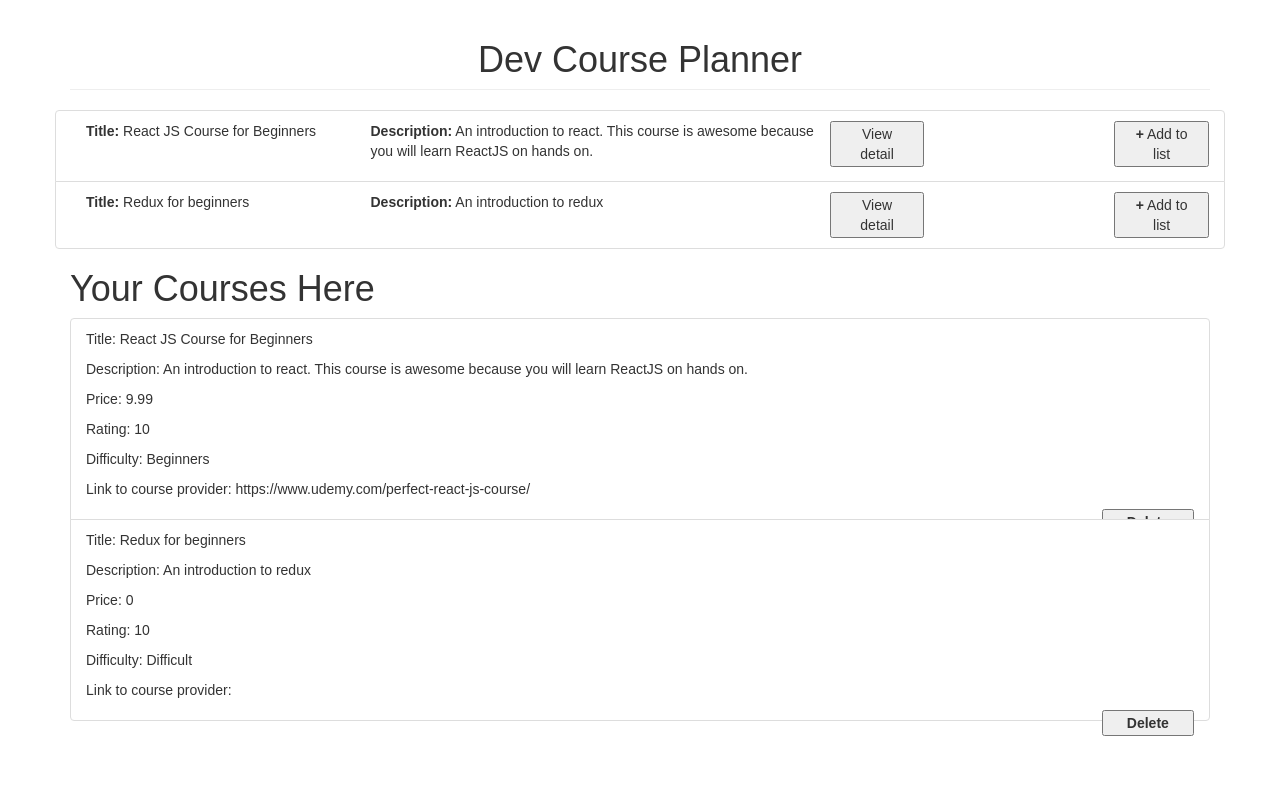
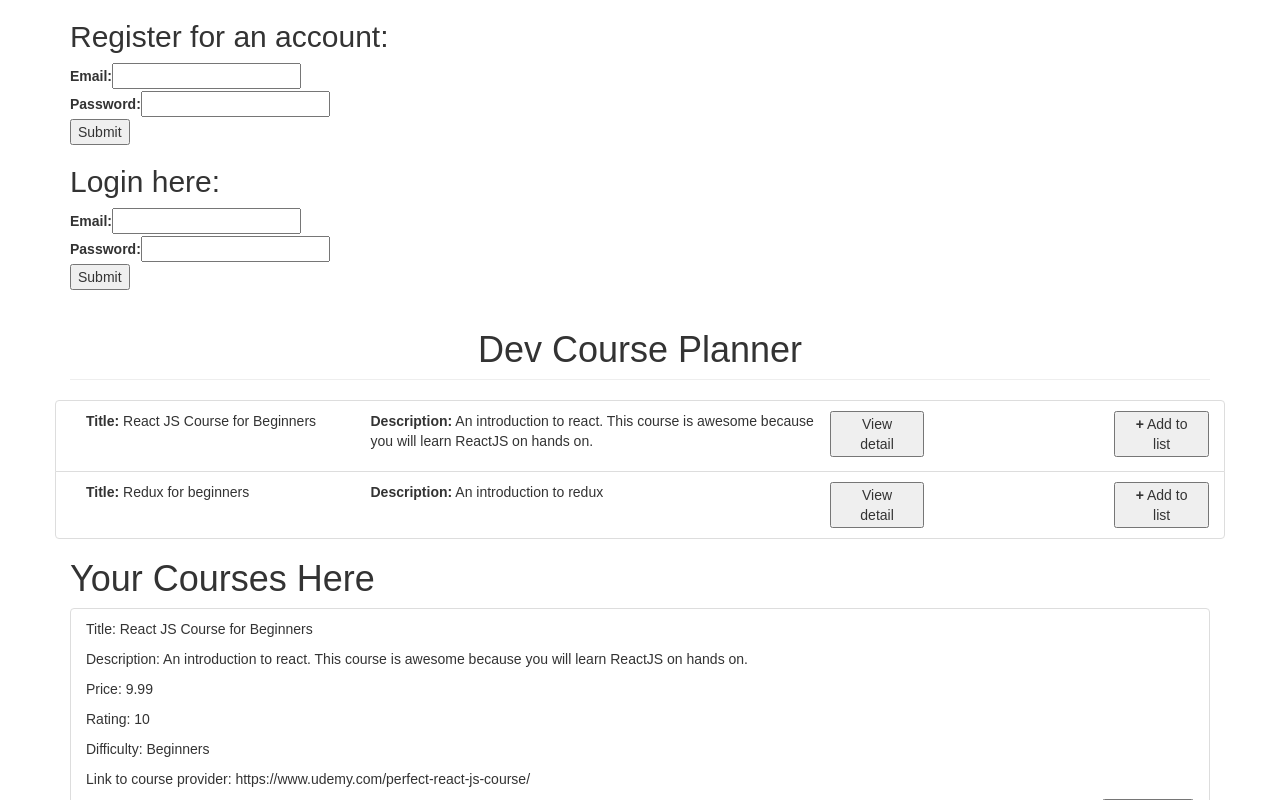
Before and after one commit to AWells64/course-planner, a React (Create React App) app: page / in a window 1280 px wide. Shown: the top 800 px of the page. Built offline with nearby package versions, Linux system fonts and the light colour scheme.

Commit message:
have filled out register and login and added them to the course list for the time being

```diff
--- a/src/Components/Courses.jsx
+++ b/src/Components/Courses.jsx
@@ -1,11 +1,15 @@
 import React, { Component, Fragment } from "react";
 import { Link } from "react-router-dom";
+import Login from "./Forms/Login";
+import Register from "./Forms/Register";
 
 class Courses extends Component {
   render() {
     const { courses } = this.props;
     return (
       <Fragment>
+      <Register />
+      <Login />
         <h1 class="page-header text-center">Dev Course Planner</h1>
         {Object.values(courses).length ? (
           <ul className="list-group">
--- a/src/Components/Forms/Login.jsx
+++ b/src/Components/Forms/Login.jsx
@@ -0,0 +1,53 @@
+import React, { Component, Fragment } from "react";
+
+class Login extends Component {
+	constructor(props) {
+		super(props);
+		this.state = {
+			fields: [
+				// {name: "id", value: ""},
+				// {name: "Name", value: ""},
+				{name: "Email:", value: ""},
+				{name: "Password:", value: ""},
+
+			],
+		};
+		this.onChange = this.onChange.bind(this);
+	}
+
+	onChange(e, i) {
+		let fields = this.state.fields.slice();
+		fields[i].value = e.target.value;
+		this.setState({fields: fields});
+		// console.log(fields)
+	}
+
+	onSubmit(e) {
+		e.preventDefault();
+
+	}
+
+	render() {
+		return (
+			<Fragment>
+				<h2>Login here:</h2>
+				<form onSubmit={(e) => this.onSubmit(e)}>
+					{this.state.fields.map((field, i) => (
+						<div key={i}>
+							<label>{field.name}</label>
+							<input
+								type="text"
+								value={field.value}
+								onChange={(e) => this.onChange(e, i)
+							}/>
+						</div>
+					))}
+
+					<input type="submit" />
+				</form>
+			</Fragment>
+		)
+	}
+}
+
+export default Login;
--- a/src/Components/Forms/Register.jsx
+++ b/src/Components/Forms/Register.jsx
@@ -0,0 +1,53 @@
+import React, { Component, Fragment } from "react";
+
+class Register extends Component {
+	constructor(props) {
+		super(props);
+		this.state = {
+			fields: [
+				// {name: "id", value: ""},
+				// {name: "Name", value: ""},
+				{name: "Email:", value: ""},
+				{name: "Password:", value: ""},
+
+			],
+		};
+		this.onChange = this.onChange.bind(this);
+	}
+
+	onChange(e, i) {
+		let fields = this.state.fields.slice();
+		fields[i].value = e.target.value;
+		this.setState({fields: fields});
+		// console.log(fields)
+	}
+
+	onSubmit(e) {
+		e.preventDefault();
+
+	}
+
+	render() {
+		return (
+			<Fragment>
+				<h2>Register for an account:</h2>
+				<form onSubmit={(e) => this.onSubmit(e)}>
+					{this.state.fields.map((field, i) => (
+						<div key={i}>
+							<label>{field.name}</label>
+							<input
+								type="text"
+								value={field.value}
+								onChange={(e) => this.onChange(e, i)
+							}/>
+						</div>
+					))}
+
+					<input type="submit" />
+				</form>
+			</Fragment>
+		)
+	}
+}
+
+export default Register;
```
